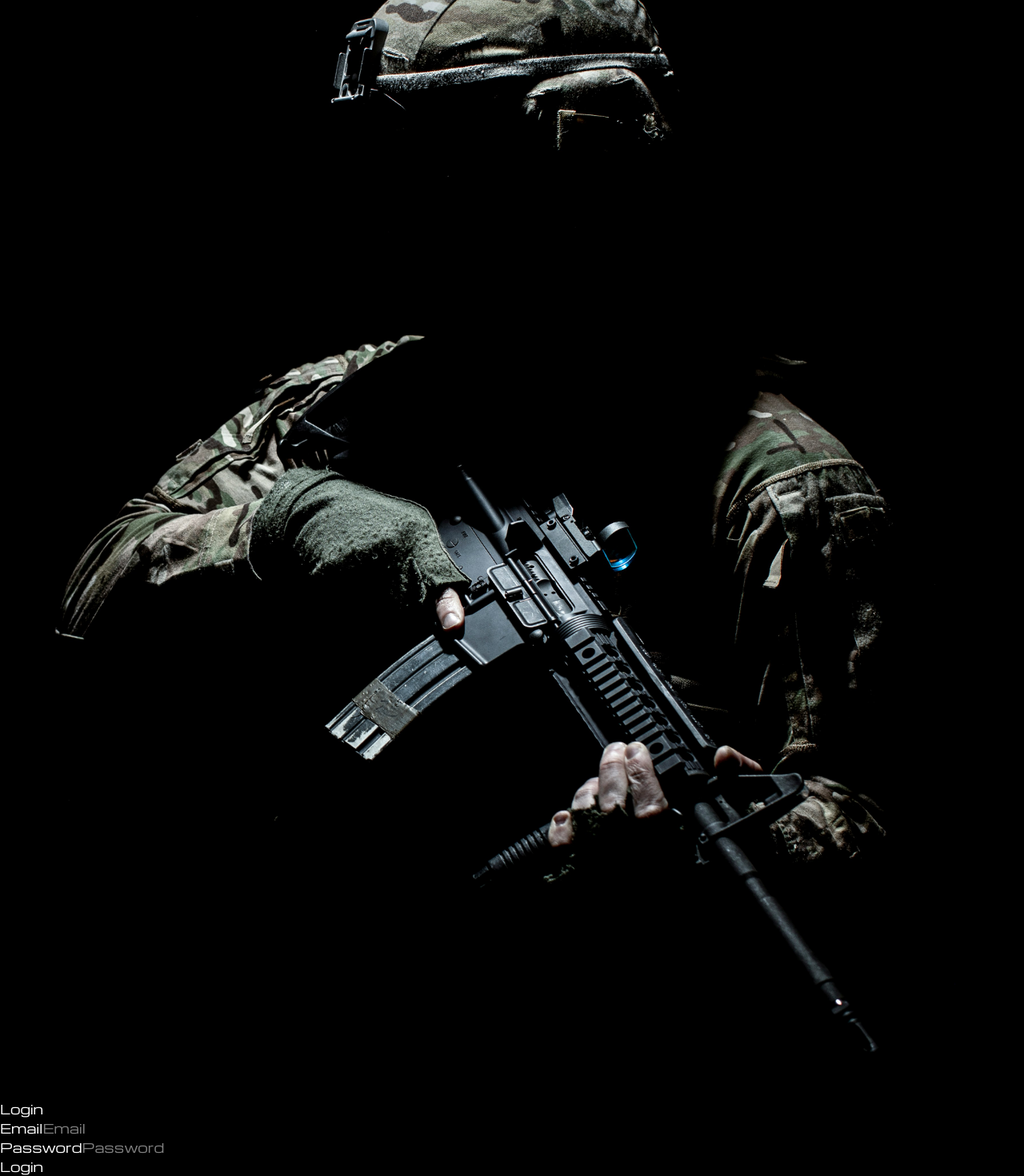
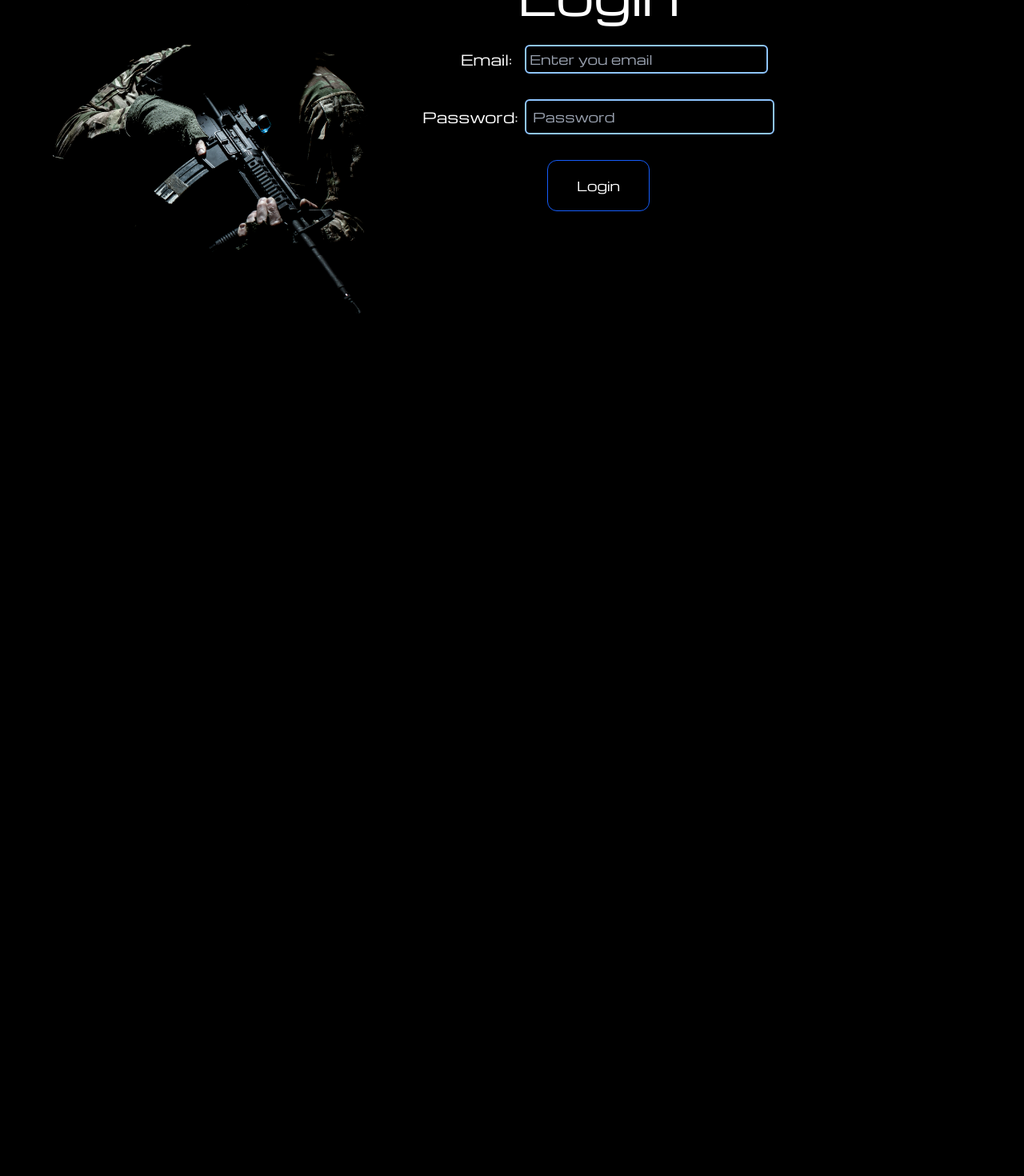
Before and after one commit to Aditya-B-06/Stryker, a React (Vite) app: page /login in a window 1280 px wide. Shown: the part 226-1696 px from the top of the page at 80% size. After the commit the page ends 800 px from the top, so only its background shows below. Built offline with nearby package versions, Linux system fonts and the light colour scheme; no server answers.

Commit message:
Login form styled

```diff
--- a/src/forms/login.jsx
+++ b/src/forms/login.jsx
@@ -6,8 +6,15 @@ import {auth} from '../firebase.js';
 import {useNavigate} from "react-router";
 import loginImg from "./loginImg.jpg"
 import './forms.css'
-import tailwindcss from "@tailwindcss/vite";
+import {motion} from "framer-motion";
+
+
+
 function LogInForm(){
+    const fieldVariant = {
+        hidden: { opacity: 0, y: 20 },
+        visible: { opacity: 1, y: 0 },
+    };
     const navigate = useNavigate();
     const [firebaseError, setFirebaseError] = React.useState("");
 
@@ -37,26 +44,46 @@ function LogInForm(){
         onSubmit,
     })
     return(
-        <div>
-            <img src={loginImg} alt="logo" className="bgi"/>
-            <form onSubmit={handleSubmit}>
-                <h2 className="">Login</h2>
-                <div>
-                    <label htmlFor="email">Email</label>
-                    <input id="email" type="email" name="email" placeholder="Email" onChange={handleChange} onBlur={handleBlur} value={values.email}/>
-                    {errors.email && touched.email && <p>{errors.email}</p>}
+        <motion.div className="flex flex-row items-center m-10">
+            <motion.img src={loginImg} alt="logo" className="w-2/5 h-2/5 "
+                        initial={{ opacity: 0}}
+                        animate={{ opacity: 1 }}
+                        transition={{ duration: 1.8, ease: "easeOut",delay: 0.8 }}
+            />
+            <motion.form onSubmit={handleSubmit} className=" p-2 flex flex-col items-center gap-8"
+                         initial="hidden"
+                         animate="visible"
+                         variants={{
+                             hidden: { opacity: 0 },
+                             visible: {
+                                 opacity: 1,
+                                 transition: {
+                                     staggerChildren: 0.12,
+                                 },
+                             },
+                         }}
+            >
+                <h2 className="text-6xl">Login</h2>
+                <div className="w-full">
+                <div className="flex items-center gap-4">
+                    <label htmlFor="email" className="text-lg w-28 text-right">Email:</label>
+                    <motion.input variants={fieldVariant} className="border-2 border-blue-300 focus:border-blue-600 focus:outline-none p-1 rounded-md  bg-transparent text-white placeholder-gray-400" type="email" name="email" placeholder="Enter you email" onChange={handleChange} onBlur={handleBlur} value={values.email} autoComplete="off"/>
                 </div>
-                <div className="b" >
-                    <label htmlFor="password">Password</label>
-                    <input id="password" type="password" name="password" placeholder="Password" onChange={handleChange} onBlur={handleBlur} value={values.password}/>
-                    {errors.password && touched.password && <p>{errors.password}</p>}
+                    {errors.email && touched.email && <p className="text-red-400 text-sm mt-2 ml-32">{errors.email}</p>}
+                </div>
+                <div className="w-full">
+                <div className="flex items-center gap-4" >
+                    <label htmlFor="password" className="text-lg w-28 text-right">Password:</label>
+                    <motion.input className="flex-1 border-2 border-blue-300 focus:border-blue-600 focus:outline-none p-2 rounded-md bg-transparent text-white placeholder-gray-400"  id="password" type="password" name="password" placeholder="Password" onChange={handleChange} onBlur={handleBlur} value={values.password}  autoComplete="off" variants={fieldVariant}/>
+                </div>
+                    {errors.password && touched.password && <p className="text-red-400 text-sm mt-2 ml-32">{errors.password}</p>}
                 </div>
                 {firebaseError && <p>{firebaseError}</p>}
-                <button disabled={isSubmitting} type="submit">
+                <button disabled={isSubmitting} type="submit" className=" border border-blue-600 w-32 h-16 hover:border hover:cursor-pointer hover:border-white hover:bg-blue-600 rounded-xl transition-colors disabled:opacity-50 disabled:cursor-not-allowed hover:shadow-[0_0_12px_rgba(59,130,246,0.6)]">
                     {isSubmitting?'Submit':'Login'}
                 </button>
-            </form>
-        </div>
+            </motion.form>
+        </motion.div>
     )
 }
 
```
